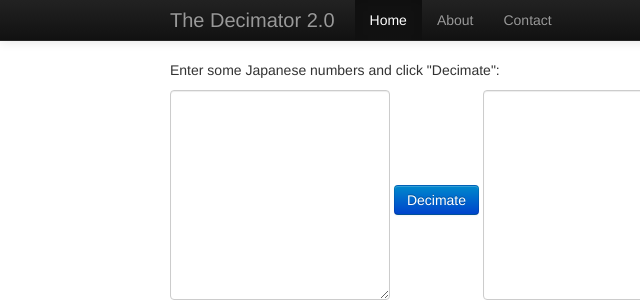
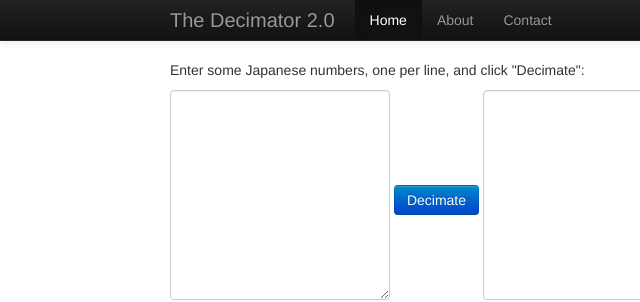
Before and after one commit to mpenkov/decimator, a plain HTML site: page index.html in a window 1280 px wide. Shown: the top 302 px of the page, 0-640 px from the left. Drawn offline with nearby package versions, Linux system fonts and the light colour scheme.

Commit message:
clarified instructions

```diff
--- a/index.html
+++ b/index.html
@@ -36,7 +36,7 @@
 
     <div class="container">
 
-      <p>Enter some Japanese numbers and click "Decimate":</p>
+      <p>Enter some Japanese numbers, one per line, and click "Decimate":</p>
 
       <textarea id="txtJapanese" rows="10"></textarea>
       <button id="btnDecimate" class="btn btn-primary">Decimate</button>
```
